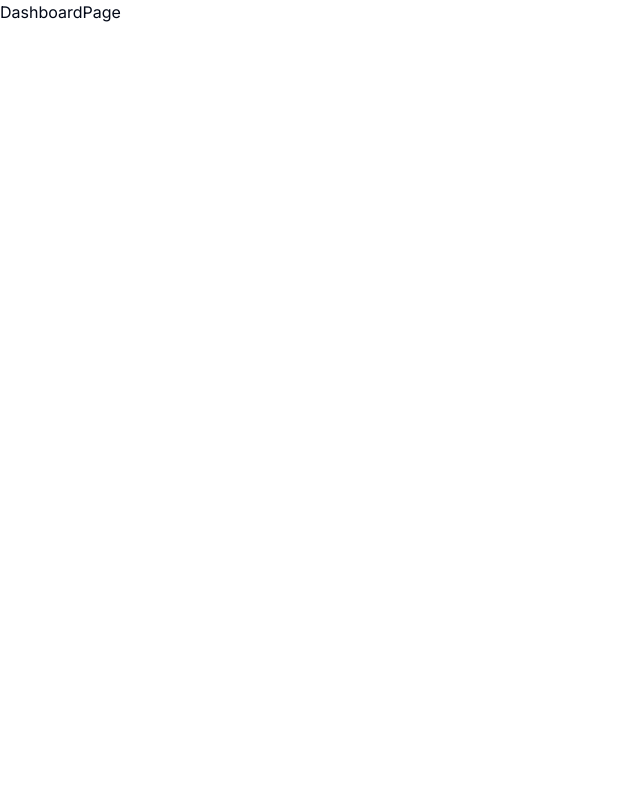
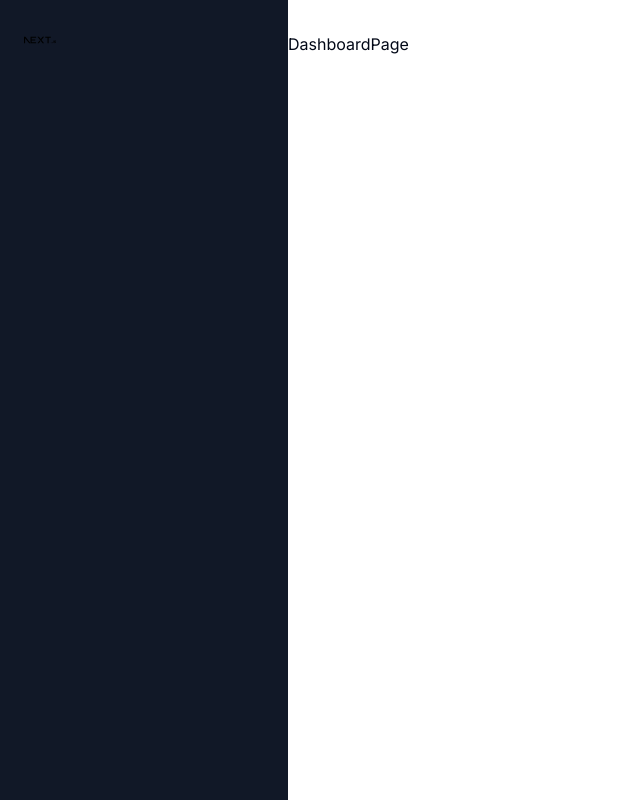
Before and after one commit to mmahabadi/ai-saas-nextjs, a Next.js app: page /dashboard in a window 1280 px wide. Shown: the whole page, without its empty margins (0-640 px from the left). Built offline with nearby package versions, Linux system fonts and the light colour scheme.

Commit message:
add clerk

```diff
--- /dev/null
+++ b/app/(auth)/(routes)/layout.tsx
@@ -0,0 +1,7 @@
+const AuthLayout = ({ children }: { children: React.ReactNode }) => {
+  return (
+    <div className="flex items-center justify-center h-full">{children}</div>
+  );
+};
+
+export default AuthLayout;
--- /dev/null
+++ b/app/(auth)/(routes)/sign-in/[[...sign-in]]/page.tsx
@@ -0,0 +1,5 @@
+import { SignIn } from "@clerk/nextjs";
+
+export default function Page() {
+  return <SignIn />;
+}
--- /dev/null
+++ b/app/(auth)/(routes)/sign-up/[[...sign-up]]/page.tsx
@@ -0,0 +1,5 @@
+import { SignUp } from "@clerk/nextjs";
+
+export default function Page() {
+  return <SignUp />;
+}
--- a/app/(dashboard)/(routes)/dashboard/page.tsx
+++ b/app/(dashboard)/(routes)/dashboard/page.tsx
@@ -1,4 +1,8 @@
 const DashboardPage = () => {
-  return <div>DashboardPage</div>;
+  return (
+    <div>
+      <h1>DashboardPage</h1>
+    </div>
+  );
 };
 export default DashboardPage;
--- /dev/null
+++ b/app/(dashboard)/layout.tsx
@@ -0,0 +1,18 @@
+import Navbar from "@/components/navbar";
+import Sidebar from "@/components/sidebar";
+
+const DashboardLayout = ({ children }: { children: React.ReactNode }) => {
+  return (
+    <div className="h-full relative">
+      <div className="hidden h-full md:flex md:flex-col md:fixed md:w-72 md:inset-y-0 z-[80] bg-gray-900">
+        <Sidebar />
+      </div>
+      <main className="md:pl-72">
+        <Navbar />
+        {children}
+      </main>
+    </div>
+  );
+};
+
+export default DashboardLayout;
--- a/app/(landing)/page.tsx
+++ b/app/(landing)/page.tsx
@@ -1,4 +1,17 @@
+import { Button } from "@/components/ui/button";
+import Link from "next/link";
+
 const LandingPage = () => {
-  return <div>Landing Page</div>;
+  return (
+    <div>
+      <h1>Landing page</h1>
+      <Link href="/sign-in">
+        <Button>Login</Button>
+      </Link>
+      <Link href="/sign-up">
+        <Button>Register</Button>
+      </Link>
+    </div>
+  );
 };
 export default LandingPage;
--- a/app/globals.css
+++ b/app/globals.css
@@ -5,7 +5,7 @@
 html,
 body,
 :root{
-  height: 100%;
+  height: 100vh;
 }
 
 @layer base {
--- a/app/layout.tsx
+++ b/app/layout.tsx
@@ -1,5 +1,6 @@
 import type { Metadata } from "next";
 import { Inter } from "next/font/google";
+import { ClerkProvider } from "@clerk/nextjs";
 import "./globals.css";
 
 const inter = Inter({ subsets: ["latin"] });
@@ -15,8 +16,10 @@
   children: React.ReactNode;
 }>) {
   return (
-    <html lang="en">
-      <body className={inter.className}>{children}</body>
-    </html>
+    <ClerkProvider>
+      <html lang="en">
+        <body className={inter.className}>{children}</body>
+      </html>
+    </ClerkProvider>
   );
 }
--- /dev/null
+++ b/components/navbar.tsx
@@ -0,0 +1,17 @@
+import { Menu } from "lucide-react";
+import { Button } from "./ui/button";
+import { UserButton } from "@clerk/nextjs";
+
+const Navbar = () => {
+  return (
+    <div className="flex items-center p-4">
+      <Button variant="ghost" size="icon" className="md:hidden">
+        <Menu />
+      </Button>
+      <div className="flex w-full justify-end">
+        <UserButton signInUrl="/" />
+      </div>
+    </div>
+  );
+};
+export default Navbar;
--- /dev/null
+++ b/components/sidebar.tsx
@@ -0,0 +1,19 @@
+"use client";
+
+import Link from "next/link";
+import Image from "next/image";
+
+const Sidebar = () => {
+  return (
+    <div className="space-y-4 py-4 flex-col h-full bg-[#111827] text-white">
+      <div className="px-3 py-2 flex-1">
+        <Link href="/dashboard" className="flex items-center pl-3 mb-14">
+          <div className="relative w-8 h-8 mr-4">
+            <Image fill alt="logo" src="/next.svg" />
+          </div>
+        </Link>
+      </div>
+    </div>
+  );
+};
+export default Sidebar;
--- a/package.json
+++ b/package.json
@@ -9,6 +9,7 @@
     "lint": "next lint"
   },
   "dependencies": {
+    "@clerk/nextjs": "^4.29.7",
     "@radix-ui/react-slot": "^1.0.2",
     "class-variance-authority": "^0.7.0",
     "clsx": "^2.1.0",
```
Also changed, not shown: middleware.ts (added, +16 -0 lines), 1 other file (tests, documents, lock files or other folders).
